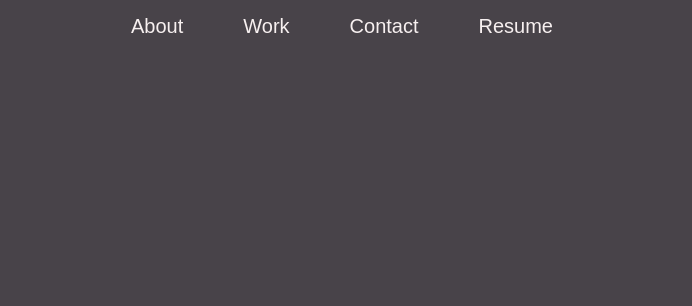
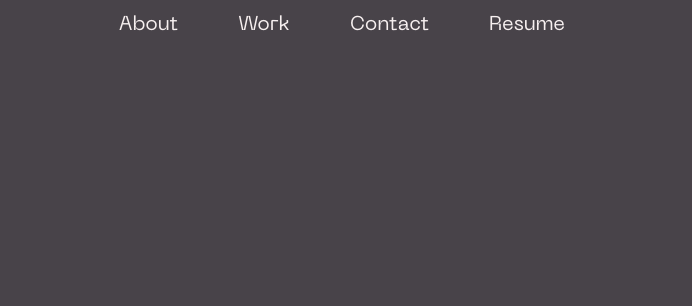
Before and after one commit to Juhrehl/portfolio, a plain HTML site: page index.html in a window 1280 px wide. Shown: the top 306 px of the page, without its empty margins (298-990 px from the left). Drawn offline with Linux system fonts and the light colour scheme.

Commit message:
imported fonts

```diff
--- a/static/css/style.css
+++ b/static/css/style.css
@@ -1,5 +1,5 @@
 @font-face {
-    font-family: 'MyCustomFont';
+    font-family: 'Neue Machina';
     src: url('../fonts/NeueMachina-Regular.otf') format('opentype'),
          url('../fonts/NeueMachina-Light.otf') format('opentype'),
          url('../fonts/NeueMachina-Ultrabold.otf') format('opentype');
```
